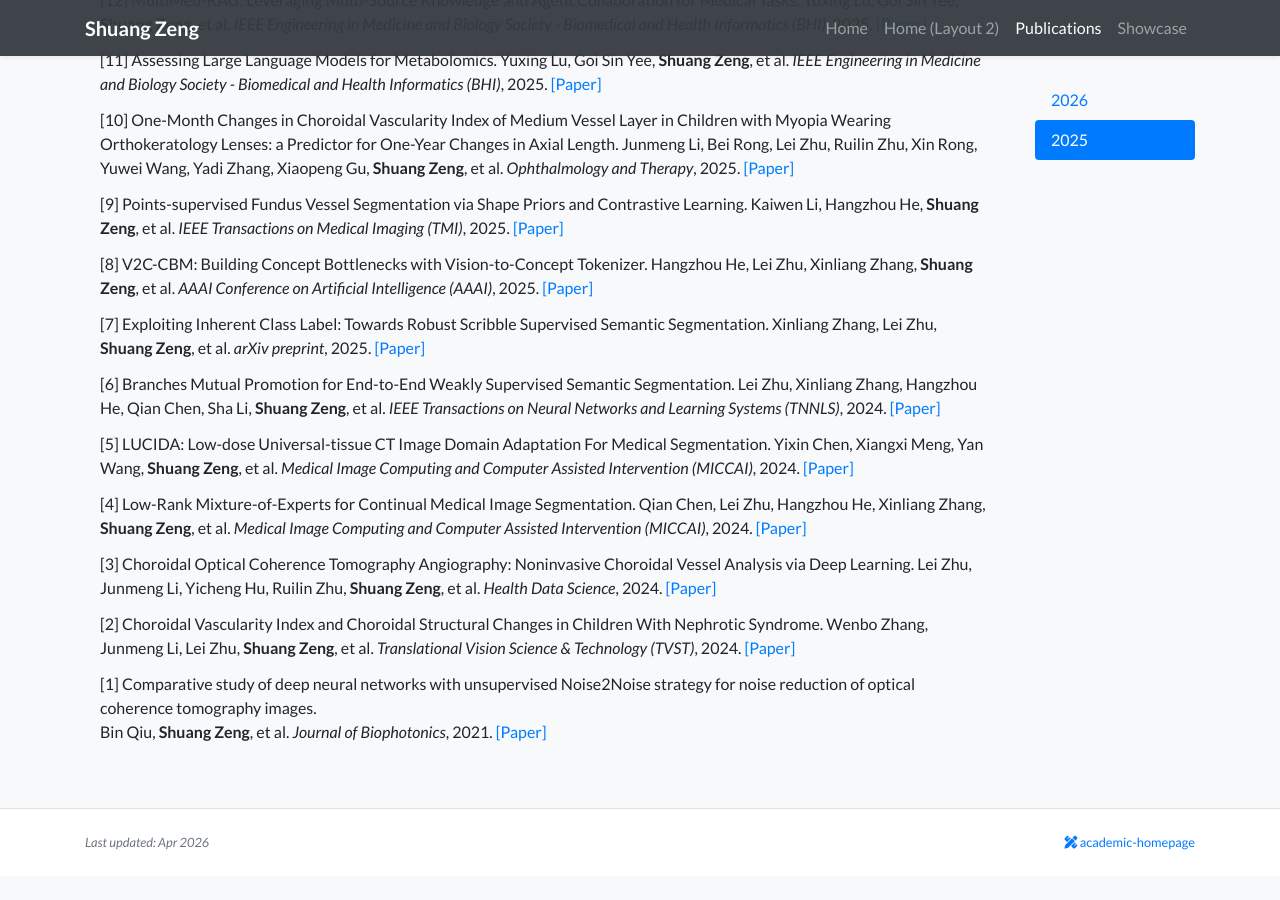
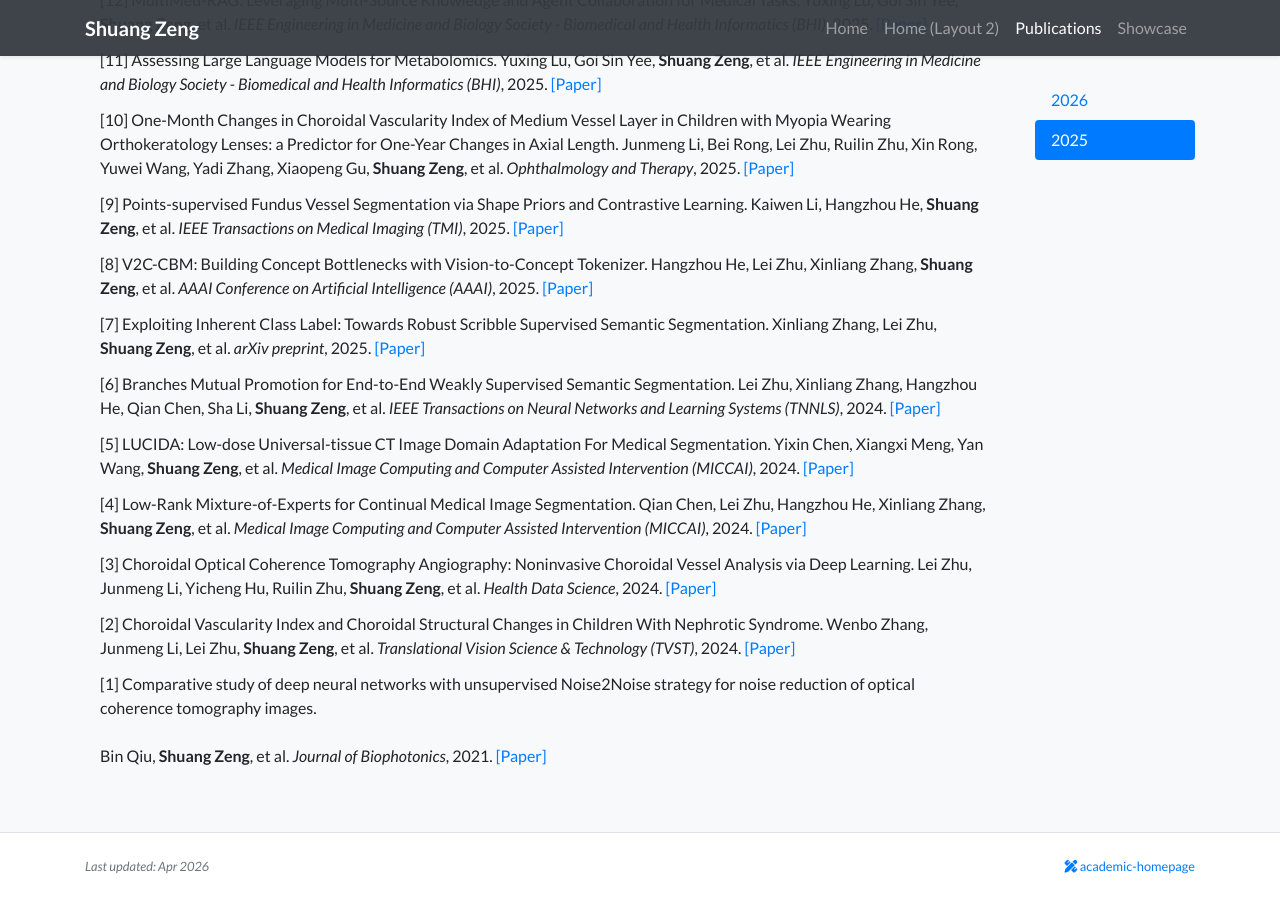
Before and after one commit to stevezs315/stevezs315.github.io, a Jekyll site: the page built from publications.html, in a window 1280 px wide and 900 px high, scrolled down 1803 px. Built offline with Jekyll 4.4.1, drawn with Linux system fonts in a browser that asks for light colours; nearby versions of some CDN libraries; a style sheet for code colours, icons or effects is not loaded; before the commit the page ends 2679 px from its top, so only the background shows below that.

```diff
--- a/_data/co-author_pub.yml
+++ b/_data/co-author_pub.yml
@@ -132,7 +132,7 @@
   index: 2
 
 - title: "Comparative study of deep neural networks with unsupervised Noise2Noise strategy for noise reduction of optical coherence tomography images"
-  authors: "<br>Bin Qiu, <strong>Shuang Zeng</strong>, et al."
+  authors: "<br><br>Bin Qiu, <strong>Shuang Zeng</strong>, et al."
   venue: "Journal of Biophotonics"
   year: 2021
   url: "https://doi.org/10.1002/jbio.202100151"
```
